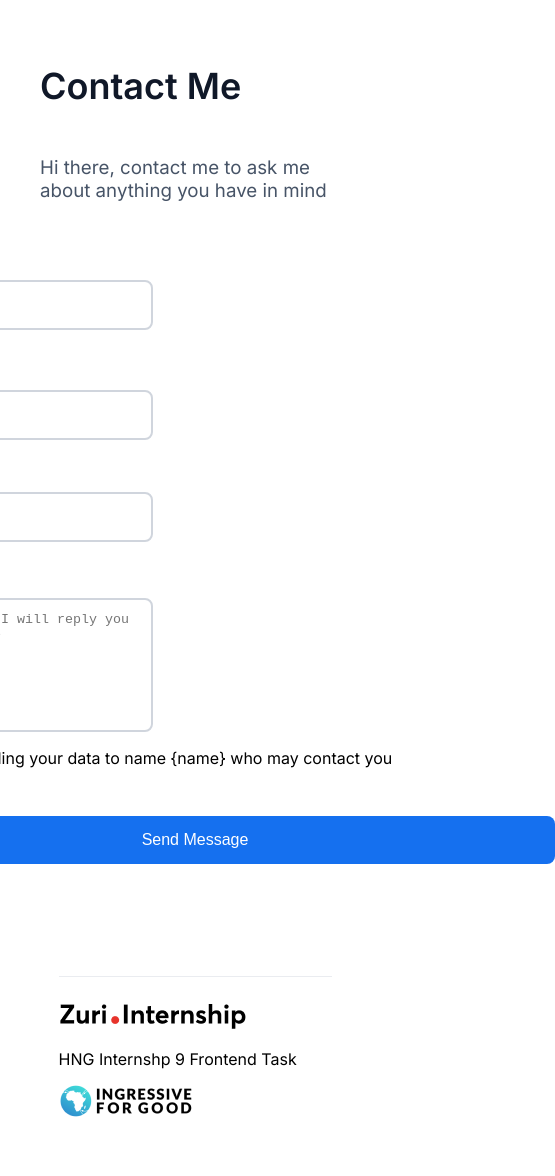
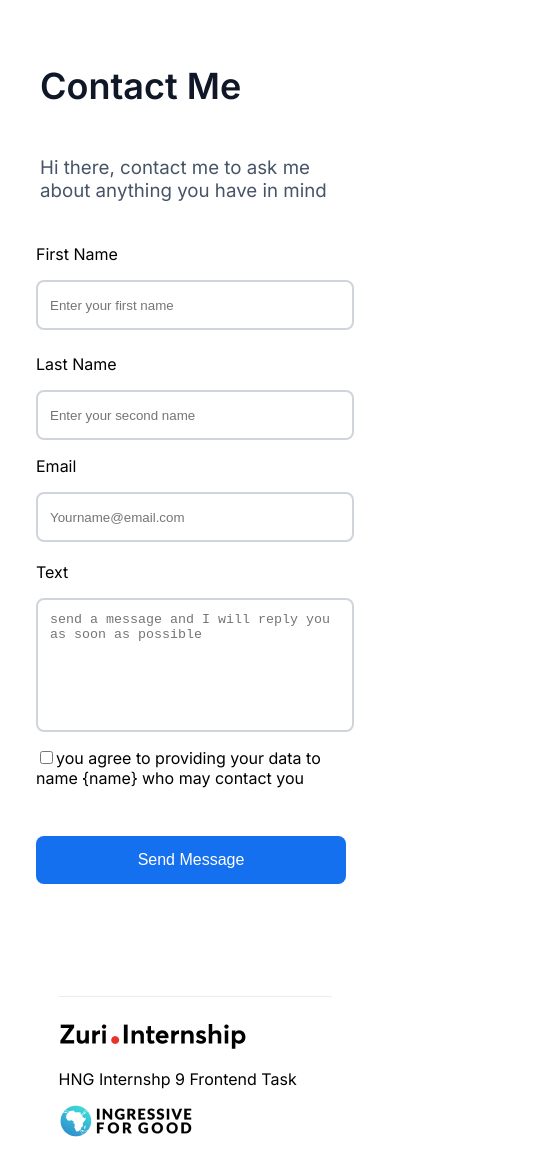
Before and after one commit to successogbenna/zuri-task-hng-1, a React (Create React App) app: page /contact in a window 390 px wide. Shown: the top 1176 px of the page, 555 px wide, since content can reach past the window. Built offline with nearby package versions, Linux system fonts and the light colour scheme.

Commit message:
update button

```diff
--- a/src/pages/Contact.css
+++ b/src/pages/Contact.css
@@ -95,7 +95,7 @@ input,textarea{
     justify-content: flex-start;
     align-items: flex-start;
 }
-#first_name,#last_name,#message,#email,#btn_submit,.title_text,h3{
+#first_name,#last_name,#message,#email,#btn__submit,.title_text,h3{
     width:310px
 }
 .container__names{
```
